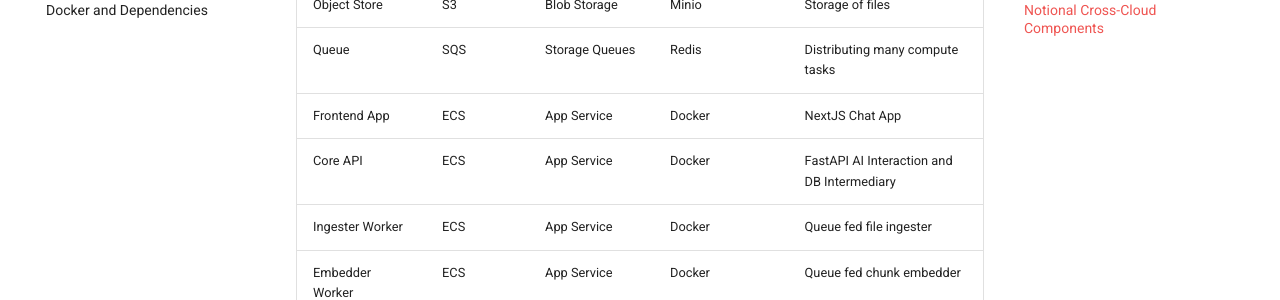
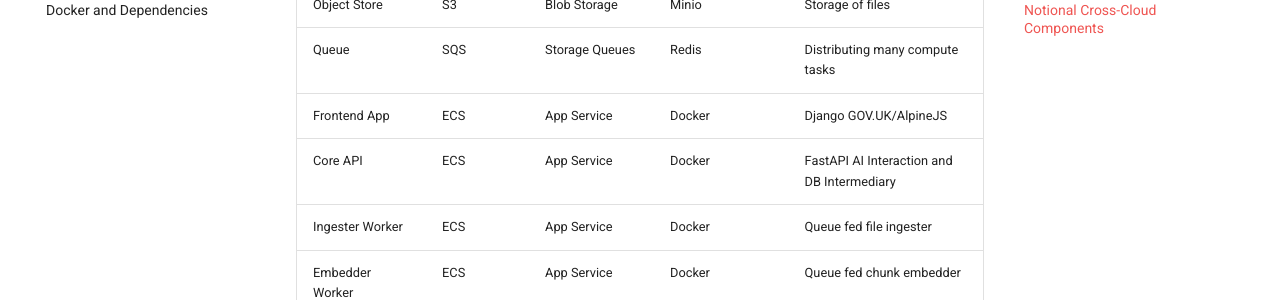
Before and after one commit to i-dot-ai/redbox, an MkDocs documentation site: the page built from docs/architecture/index.md, in a window 1280 px wide and 900 px high, scrolled down 1723 px. Shown: the part 152-452 px from the top of the window. Built offline with MkDocs 1.6.1 and Material for MkDocs 9.7.7, drawn with Linux system fonts in a browser that asks for light colours; comment, search, counter and statistics services are not loaded.

Commit message:
Fixing old reference to nextjs

```diff
--- a/docs/architecture/index.md
+++ b/docs/architecture/index.md
@@ -30,7 +30,7 @@ The Retrieval Augmented Generation (RAG) architecture grounds our Large Language
 |-----------|-----|-------|---------|----|
 | Object Store | S3 | Blob Storage | Minio | Storage of files |
 | Queue | SQS | Storage Queues | Redis | Distributing many compute tasks |
-| Frontend App | ECS | App Service | Docker | NextJS Chat App |
+| Frontend App | ECS | App Service | Docker | Django GOV.UK/AlpineJS |
 | Core API | ECS | App Service | Docker | FastAPI AI Interaction and DB Intermediary |
 | Ingester Worker | ECS | App Service | Docker | Queue fed file ingester |
 | Embedder Worker | ECS | App Service | Docker | Queue fed chunk embedder |
```
